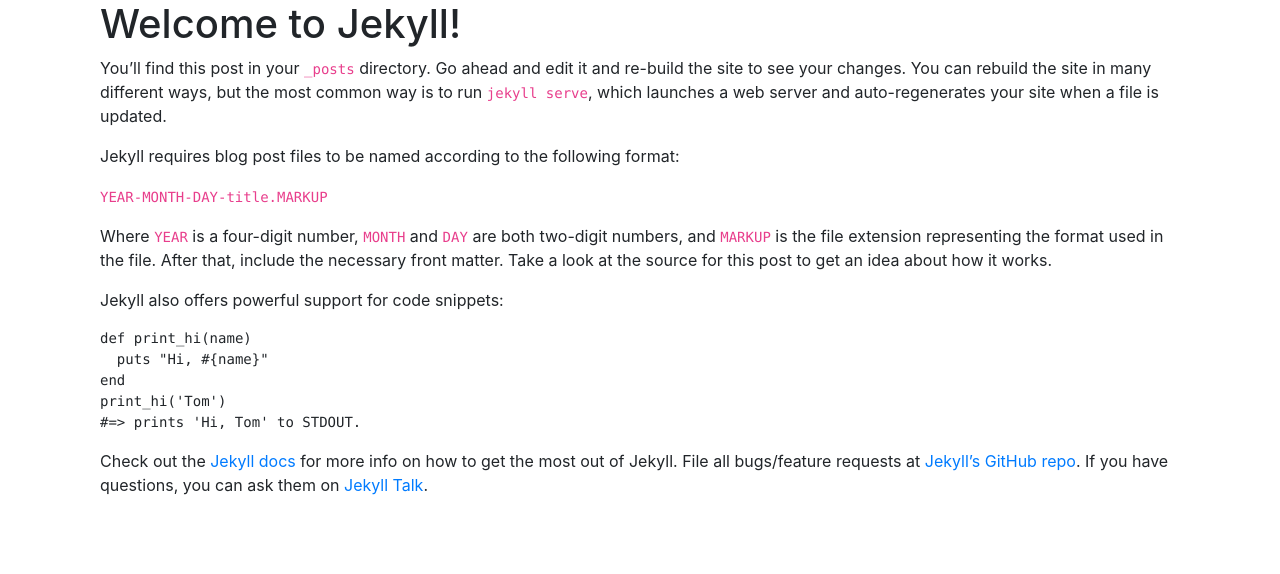
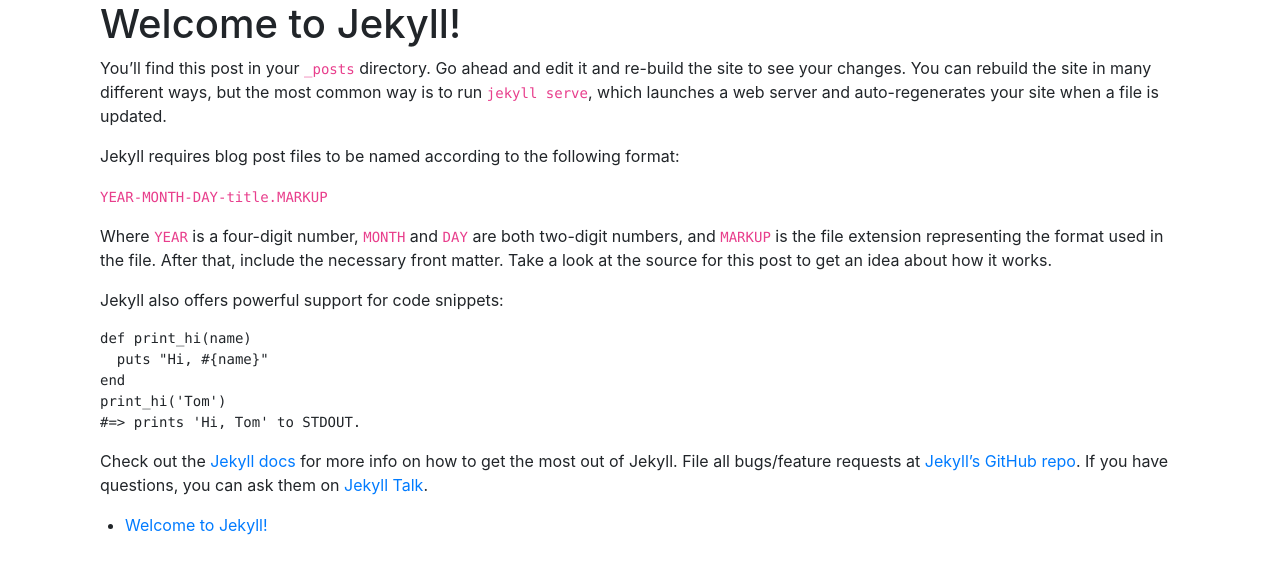
Before and after one commit to shadowlion/blog, a Jekyll site: the page built from _posts/2019-08-23-welcome-to-jekyll.markdown, in a window 1280 px wide. Shown: the top 574 px of the page. Built offline with Jekyll 4.4.1, drawn with Linux system fonts in a browser that asks for light colours.

Commit message:
init start on post scaffold

```diff
--- a/_config.yml
+++ b/_config.yml
@@ -2,3 +2,4 @@ url: "https://justinchiou.me"
 baseurl: ""
 title: "Justin Chiou"
 include: ['_pages']
+permalink: pretty
--- a/_layouts/default.html
+++ b/_layouts/default.html
@@ -5,6 +5,13 @@
   <body>
     <main class="container">
       {{ content}}
+      <ul>
+        {% for post in site.posts %}
+          <li>
+            <a href="{{ post.url }}">{{ post.title }}</a>
+          </li>
+        {% endfor %}
+      </ul>
     </main>
   </body>
 
--- a/_posts/2019-08-23-welcome-to-jekyll.markdown
+++ b/_posts/2019-08-23-welcome-to-jekyll.markdown
@@ -2,7 +2,7 @@
 layout: post
 title: "Welcome to Jekyll!"
 date: 2019-08-23 12:25:49 -0400
-categories: jekyll update
+categories: blog
 ---
 
 You’ll find this post in your `_posts` directory. Go ahead and edit it and re-build the site to see your changes. You can rebuild the site in many different ways, but the most common way is to run `jekyll serve`, which launches a web server and auto-regenerates your site when a file is updated.
```
